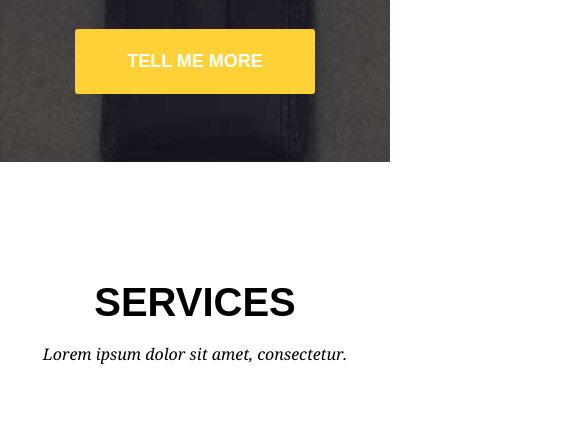
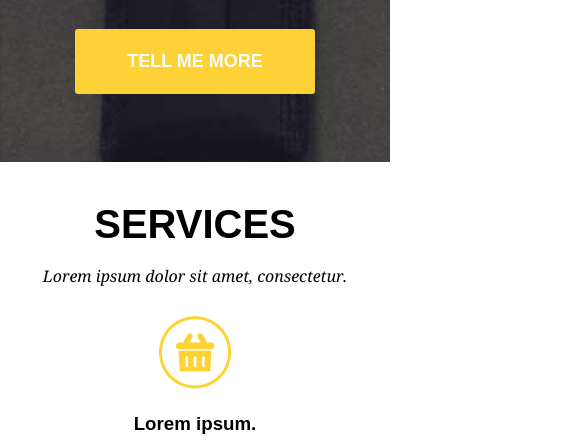
Before and after one commit to wladimiryarosh/markup-project-3, a website: page index.html in a window 390 px wide. Shown: the part 638-1079 px from the top of the page, 585 px wide, since content can reach past the window. Drawn offline with Linux system fonts and the light colour scheme.

Commit message:
adding adaptability for laptop and tablet

```diff
--- a/index.html
+++ b/index.html
@@ -38,7 +38,7 @@
                 <h2>services</h2>
                 <p>Lorem ipsum dolor sit amet, consectetur.</p>
             </div>
-            <div class="our-services">
+            <div class="our-services container">
                 <div class="services-item">
                     <img src="img/icon1.png" alt="">
                     <h3>Lorem ipsum.</h3>
@@ -226,9 +226,9 @@
         <form id="contact" action="" method="post">
             <div class="contact-area">
                 <div class="left-area">
-                    <label for="name"></label><input type="text" name="name" id="name" placeholder="YOUR NAME *" tabindex="1">
-                    <input type="email" name="email" id="email" placeholder="YOUR E-MAIL *" tabindex="2">
-                    <input type="text" name="subject" id="subject" placeholder="SUBJECT" tabindex="3">
+                    <label for="name"></label><input type="text" name="name" id="name" placeholder="YOUR NAME *" required tabindex="1">
+                    <input type="email" name="email" id="email" placeholder="YOUR E-MAIL *" required tabindex="2">
+                    <input type="text" name="subject" id="subject" placeholder="SUBJECT" required tabindex="3">
                 </div>
                 <div class="right-area">
                     <textarea name="message" id="message" placeholder="YOUR MESSAGE *" required tabindex="4"></textarea>
--- a/scss/main.scss
+++ b/scss/main.scss
@@ -20,6 +20,16 @@ $mobile-m: 375px;
 $mobile-l: 425px;
 $tablet: 768px;
 $laptop: 1024px;
+@mixin laptop {
+  @media only screen and (max-width: 1024px) {
+    @content;
+  }
+}
+@mixin tablet {
+  @media only screen and (max-width: 768px) {
+    @content;
+  }
+}
 body {
   h1, h2, h3 {
     font-family: 'Montserrat', sans-serif;
@@ -101,6 +111,9 @@ body {
   }
   #services {
     height: 670px;
+    @include tablet {
+      height: 1060px;
+    }
     .services-section {
       display: flex;
       flex-direction: column;
@@ -109,6 +122,9 @@ body {
       .services-title {
         text-align: center;
         margin-top: 118px;
+        @include tablet {
+          margin-top: 40px;
+        }
         h2 {
           font-size: 40px;
           margin-bottom: 20px;
@@ -128,13 +144,24 @@ body {
     .our-services {
       display: flex;
       justify-content: space-between;
-      &:last-child {
-        padding-right: 60px;
+      @include tablet {
+        flex-direction: column;
+        justify-content: center;
+        align-items: center;
       }
       .services-item {
         margin-top: 80px;
         text-align: center;
-        padding-left: 60px;
+        width: 370px;
+        &:nth-child(2) {
+          margin: 80px 15px;
+        }
+        @include tablet {
+          margin: 30px 0;
+          &:nth-child(2) {
+            margin: 30px 0;
+          }
+        }
         h3 {
           margin: 20px 0 15px;
         }
@@ -143,8 +170,14 @@ body {
   }
   #portfolio {
     background-color: #f7f7f7;
-    height: 1200px;
+    height: 1000px;
     padding-top: 120px;
+    @include tablet {
+      padding-top: 40px;
+    }
+    @include tablet {
+      height: 1220px;
+    }
     .container {
       width: 90%;
       margin: 0 auto;
@@ -173,6 +206,7 @@ body {
         flex-direction: row;
         justify-content: space-between;
         flex-wrap: wrap;
+        max-width: 1160px;
         .works-item {
           padding: 0 5px 5px 5px;
         }
@@ -182,9 +216,17 @@ body {
   #about-us {
     height: 1400px;
     position: relative;
+    @include tablet {
+      position: static;
+      height: 1700px;
+      margin-bottom: 50px;
+    }
     .about-us-title {
       margin-top: 118px;
       text-align: center;
+      @include tablet {
+        margin-top: 40px;
+      }
       h2 {
         font-size: 40px;
         margin-bottom: 20px;
@@ -196,14 +238,13 @@ body {
         font-family: DroidSerifItalic, sans-serif;
       }
     }
-    .container {
-      width: 90%;
-      margin: 0 auto;
-    }
     .about-us-time-line {
       display: flex;
       flex-direction: column;
       margin-top: 75px;
+      @include tablet {
+        margin-top: 30px;
+      }
       .time-line-item {
         text-align: right;
         width: 50%;
@@ -220,8 +261,28 @@ body {
           left: -90px;
           margin: 60px 0;
         }
+        @include tablet {
+          display: flex;
+          flex-direction: column;
+          text-align: center;
+          position: static;
+          align-self: center;
+          align-items: center;
+          margin: 30px 0;
+          &:nth-child(2n) {
+            flex-direction: column;
+            text-align: center;
+            align-self: center;
+            position: static;
+            margin: 0;
+          }
+        }
         .description {
-          padding-left: 50px;
+          margin: 0 50px;
+          @include laptop {
+            margin: 0 10px;
+          }
+
           span {
             font-family: 'Montserrat', sans-serif;
             font-weight: bold;
@@ -235,9 +296,10 @@ body {
           p {
             font-size: 14px;
             font-family: 'RobotoSlab-Regular', sans-serif;
-          }
-          &:nth-child(2n+1) {
-            padding-right: 50px;
+            @include tablet {
+              margin-bottom: 10px;
+              font-size: 16px;
+            }
           }
         }
         .event {
@@ -260,6 +322,9 @@ body {
         right: calc(50% - 90px);
         bottom: 85px;
         z-index: 2;
+        @include tablet {
+          display: none;
+        }
         p {
           color: #fff;
           font-size: 18px;
@@ -279,24 +344,19 @@ body {
       left: calc(50% - 1px);
       top: 160px;
       z-index: 1;
-      //&:after {
-      //  content: '';
-      //  display: block;
-      //  width: 170px;
-      //  height: 170px;
-      //  background-color: #fed136;
-      //  border: 10px solid #f1f1f1;
-      //  border-radius: 50%;
-      //  position: absolute;
-      //  bottom: -20px;
-      //  left: -95px;
-      //}
+      @include tablet {
+        display: none;
+      }
     }
   }
   #team {
     background-color: #f9f9f9;
     height: 820px;
-    margin-top: 100px;
+    padding-top: 118px;
+    @include tablet {
+      padding-top: 40px;
+      height: 1530px;
+    }
     .team-section {
       display: flex;
       flex-direction: column;
@@ -304,12 +364,14 @@ body {
       .team-title {
         text-align: center;
         margin-bottom: 85px;
+        @include tablet {
+          margin-bottom: 0;
+        }
         h2 {
           font-size: 40px;
           margin-bottom: 20px;
           font-weight: bold;
           text-transform: uppercase;
-          margin-top: 118px;
         }
         p {
           font-size: 16px;
@@ -320,10 +382,15 @@ body {
       .our-team {
         display: flex;
         flex-direction: row;
+        @include tablet {
+          flex-direction: column;
+          align-items: center;
+        }
         .team-item {
           display: flex;
           flex-direction: column;
           align-items: center;
+          text-align: center;
           &:nth-child(2) {
             margin: 0 60px;
           }
@@ -360,7 +427,10 @@ body {
             }
             a {
               color: #000;
-              margin-left: 20px;
+              padding-left: 20px;
+              &:first-child {
+                padding-left: 0;
+              }
             }
           }
         }
@@ -391,12 +461,18 @@ body {
     height: 675px;
     background: url("../img/cu-bg.jpg") no-repeat center;
     background-size: cover;
+    @include tablet {
+      height: 760px;
+    }
     .contact-us-section {
       display: flex;
       flex-direction: column;
       align-items: center;
       .contact-us-title {
         margin-top: 100px;
+        @include tablet {
+          margin-top: 40px;
+        }
         h2 {
           font-size: 40px;
           margin-bottom: 20px;
@@ -416,6 +492,9 @@ body {
         flex-direction: column;
         align-items: center;
         padding-top: 75px;
+        @include tablet {
+          padding-top: 50px;
+        }
           input[type="submit"] {
             width: 240px;
             height: 60px;
@@ -431,10 +510,17 @@ body {
           }
         .contact-area {
           display: flex;
+          @include tablet {
+            flex-direction: column;
+            align-items: center;
+          }
           .left-area {
             display: flex;
             flex-direction: column;
-            margin-right: 30px;
+            margin-right: 25px;
+            @include tablet {
+              margin-right: 0;
+            }
             input[type="text"] {
               padding: 20px 300px 20px 25px;
               border-radius: 4px;
@@ -458,6 +544,10 @@ body {
               border: none;
               padding: 25px 0 0 25px;
               outline: none;
+              @include tablet {
+                margin-top: 25px;
+                width: 492px;
+              }
             }
           }
         }
```
Also changed, not shown: css/main.css.
